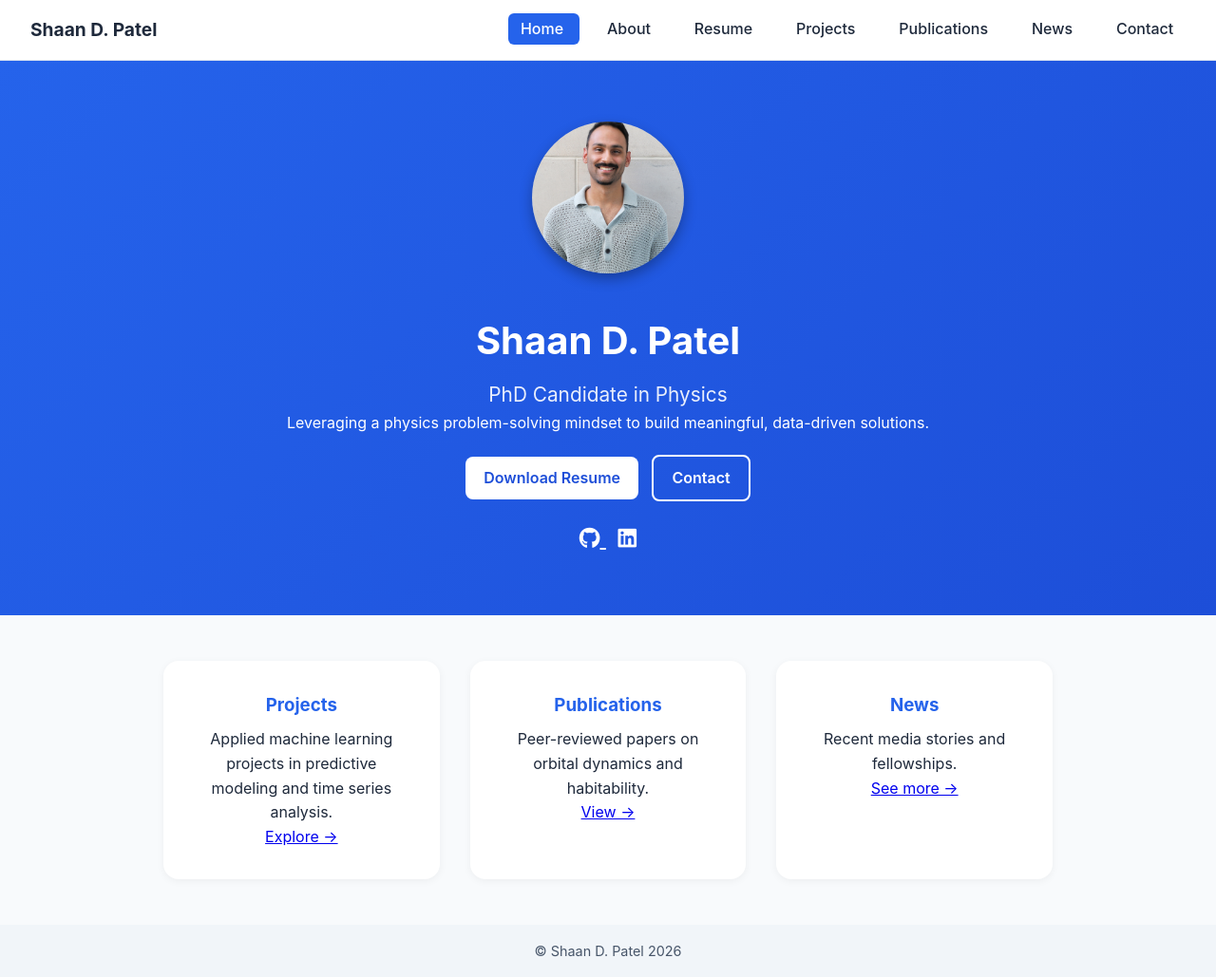
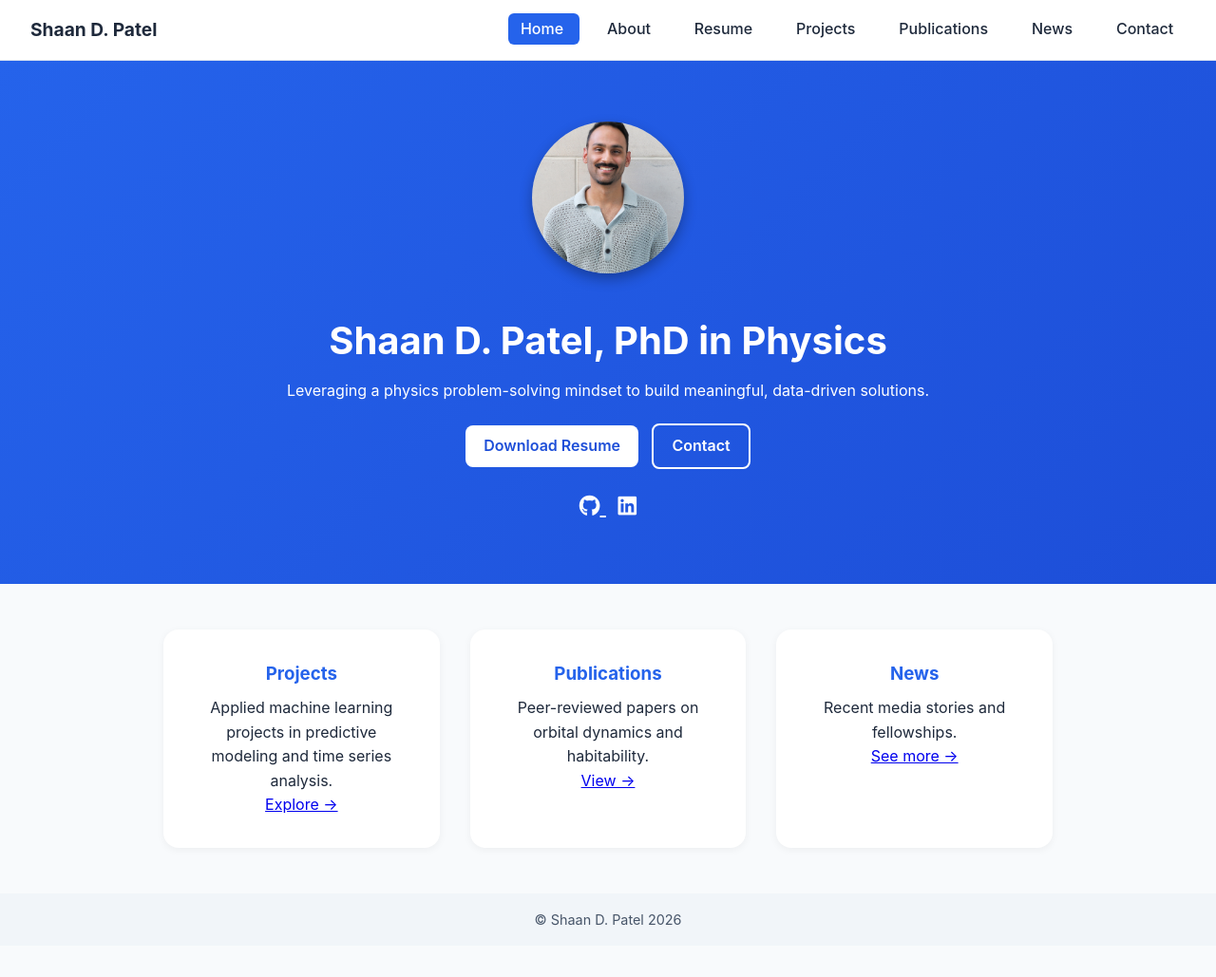
Before and after one commit to shaandpatel/shaandpatel.github.io, a Jekyll site: the page built from index.md, in a window 1280 px wide and 1029 px high. Shown: the whole window at 95% size. Built offline with Jekyll 4.4.1, drawn with Linux system fonts in a browser that asks for light colours.

Commit message:
updated phd

```diff
--- a/index.md
+++ b/index.md
@@ -6,8 +6,8 @@ title: "Home"
 <section class="hero">
   <div class="hero-inner">
     <img src="/assets/profile.jpg" alt="Profile" class="hero-pic">
-    <h1>Shaan D. Patel</h1>
-    <h2>PhD Candidate in Physics</h2>
+    <h1>Shaan D. Patel, PhD in Physics</h1>
+    <!-- <h2>PhD in Physics</h2> -->
     <p>Leveraging a physics problem-solving mindset to build meaningful, data-driven solutions.</p>
     <div class="hero-buttons">
       <a href="/assets/Resume_2025b_1page.pdf" class="btn">Download Resume</a>
```
